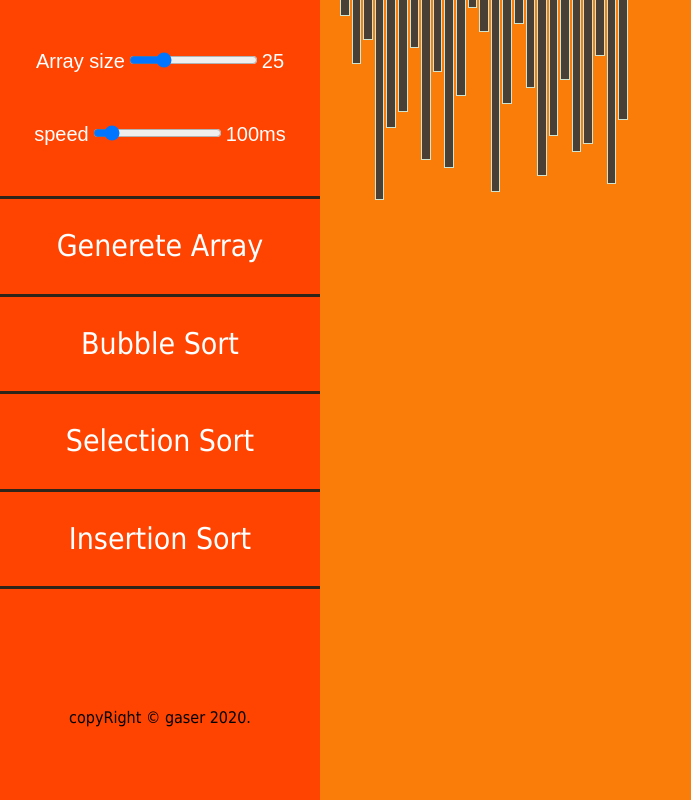
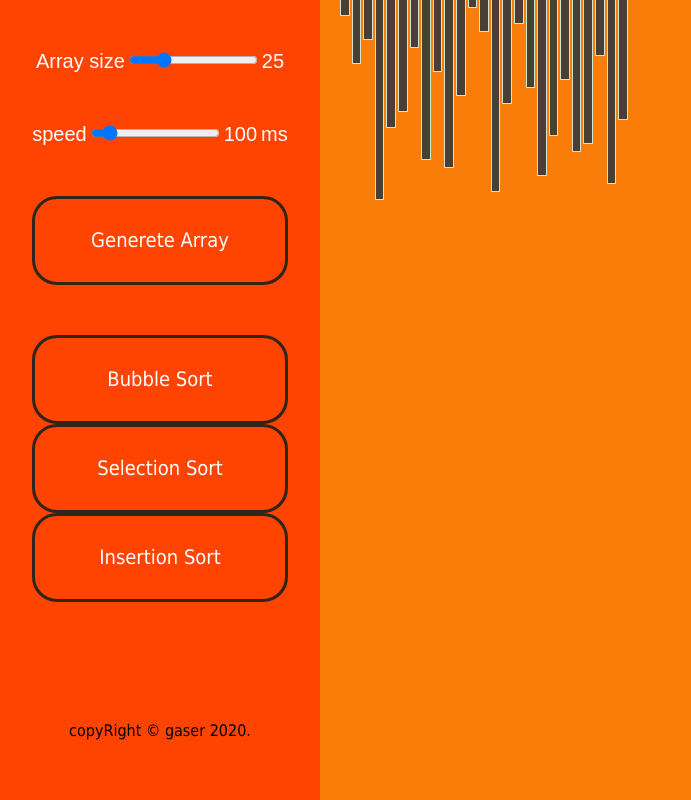
Before and after one commit to gaserashraf/Sorting-Visualizer, a plain HTML site: page index.html in a window 1280 px wide. Shown: the whole page, without its empty margins (0-691 px from the left). Drawn offline with Linux system fonts and the light colour scheme.

Commit message:
edit left bar

```diff
--- a/css/css.css
+++ b/css/css.css
@@ -45,16 +45,21 @@ aside div
 .buttons button
 {
     display:block;
-    width: 100%;
-
-    font-size: 30px;
+    width: 80%;
+    margin: auto;
+    font-size: 20px;
     font-family: tahoma;
     background: none;
     border: none;
     text-transform: capitalize;
-    border-top: 3px solid #2f2519;
+    border: 3px solid #2f2519;
     padding:30px 0;
     color:white;
+    border-radius: 25px;
+}
+.buttons button:first-of-type
+{
+    margin-bottom: 50px;
 }
 .buttons button.dis
 {
--- a/index.html
+++ b/index.html
@@ -19,7 +19,8 @@
             <div>
                 <label for="">speed</label>
                 <input type="range" min=0 max=1000 value="100" id='speed'>
-                <span id='SV'>100ms</span>
+                <span id='SV'>100</span>
+                <span>ms</span>
             </div>
             <div class="buttons">
                 <button id='but' >
--- a/js/javascript.js
+++ b/js/javascript.js
@@ -58,6 +58,7 @@ function updateInput()
 arrSizeInput.oninput=updateInput;
 speedInput.oninput=function(){
     spanSpeedVal.textContent=spe=parseInt(speedInput.value);
+
 }
 
 // genetete random arr
```
